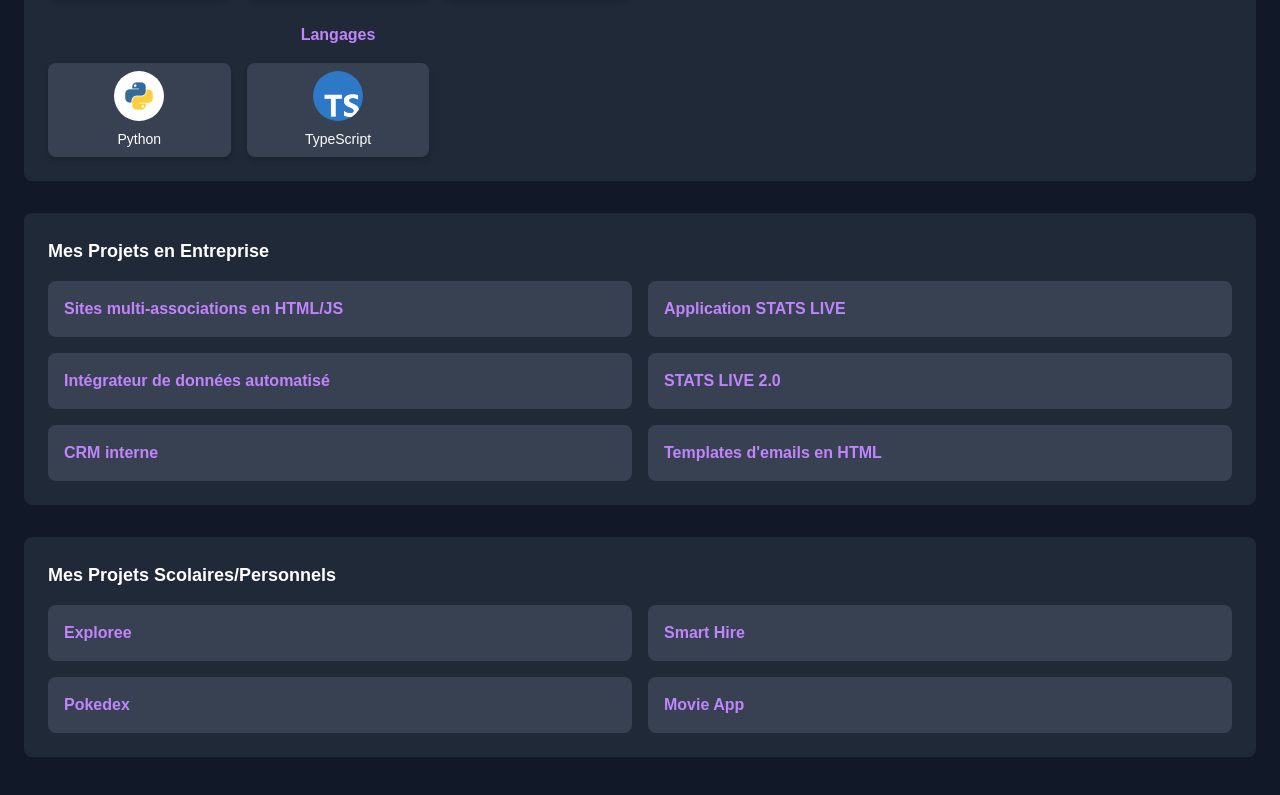
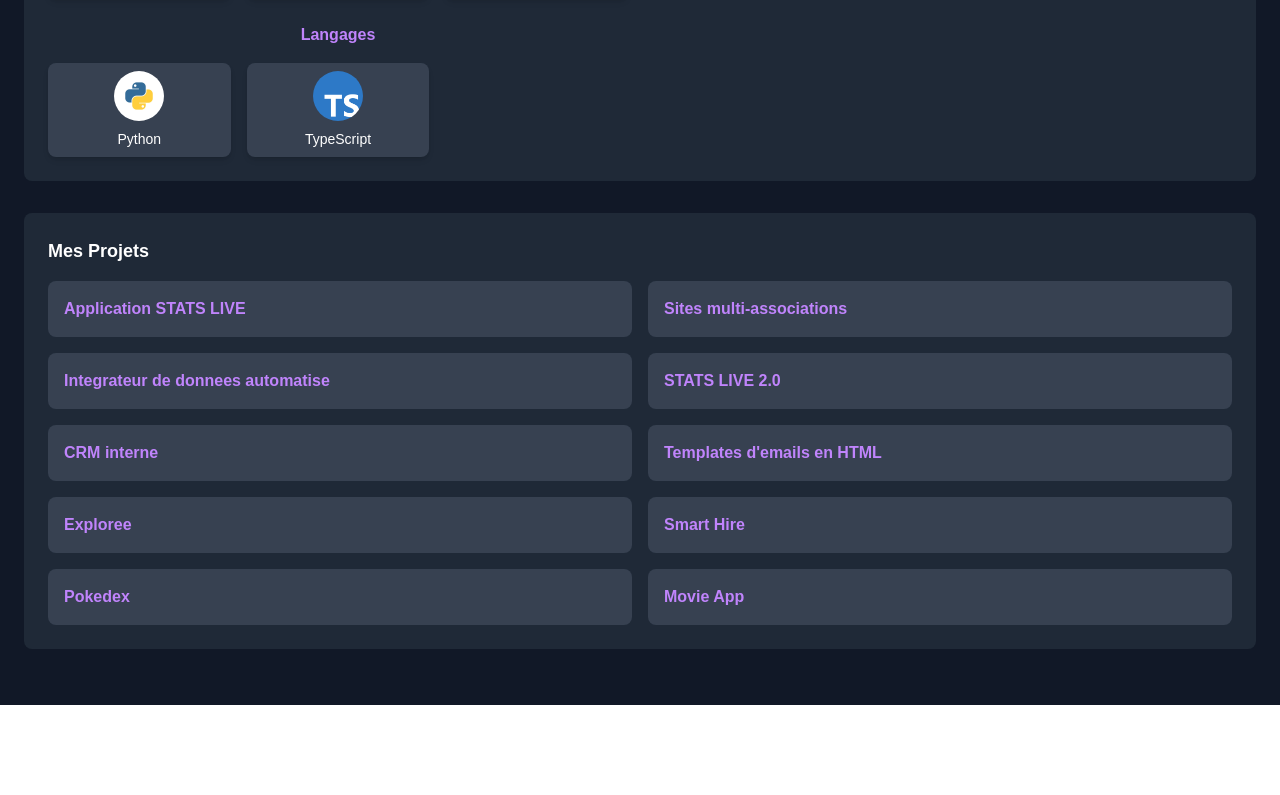
Before and after one commit to Nadjide/portfolio_ts, a Next.js app: page / in a window 1280 px wide. Shown: the part 619-1414 px from the top of the page. After the commit the page ends 1324 px from the top, so only its background shows below. Built offline with nearby package versions, Linux system fonts and the light colour scheme.

Commit message:
Add project details page and enhance project navigation

```diff
--- /dev/null
+++ b/app/ProjectDetails.tsx
@@ -0,0 +1,57 @@
+"use client";
+
+import Image from "next/image";
+import { useState } from "react";
+
+interface ProjectDetailsProps {
+  title: string;
+  description: string;
+  imageSrc: string;
+  videoSrc?: string;
+}
+
+const ProjectDetails: React.FC<ProjectDetailsProps> = ({ title, description, imageSrc, videoSrc }) => {
+  const [isVideoAvailable] = useState(!!videoSrc);
+
+  return (
+    <div className="bg-gray-100 text-gray-900 p-6 rounded-lg shadow-md flex space-x-8">
+      {/* Section Image ou Vidéo */}
+      <div className="w-1/2">
+        {isVideoAvailable ? (
+          <video controls width="100%" className="rounded-lg shadow-md">
+            <source src={videoSrc} type="video/mp4" />
+            Your browser does not support the video tag.
+          </video>
+        ) : (
+          <div className="relative h-72 w-full">
+            <Image
+              src={imageSrc}
+              alt="Aperçu du projet"
+              layout="fill"
+              objectFit="cover"
+              className="rounded-lg shadow-md"
+            />
+          </div>
+        )}
+      </div>
+
+      {/* Section Description */}
+      <div className="w-1/2 flex flex-col justify-between">
+        <div>
+          <h2 className="text-2xl font-semibold mb-4">{title}</h2>
+          <p className="text-gray-700 mb-4">{description}</p>
+          <ul className="list-disc list-inside text-gray-600 mb-4 space-y-2">
+            <li>Lorem ipsum dolor sit amet, consectetur adipiscing elit.</li>
+            <li>Curabitur vel suscipit justo, euismod venenatis elit.</li>
+            <li>Proin commodo dui nec enim hendrerit fermentum.</li>
+          </ul>
+        </div>
+        <button className="bg-purple-500 text-white px-6 py-2 rounded-md hover:bg-purple-600">
+          Voir plus
+        </button>
+      </div>
+    </div>
+  );
+};
+
+export default ProjectDetails;
--- /dev/null
+++ b/app/[slug]/page.tsx
@@ -0,0 +1,35 @@
+"use client";
+
+import { useParams } from "next/navigation";
+import ProjectDetails from "../ProjectDetails";
+import { projectsData } from "../projectsData";
+
+export default function ProjectPage() {
+  const { slug } = useParams() as { slug: string };
+
+  // Trouver le projet correspondant en utilisant le slug
+  const project = projectsData.find(
+    (proj) => proj.title.toLowerCase().replace(/ /g, "-") === slug
+  );
+
+  // Si le projet n'est pas trouvé, afficher un message ou une page d'erreur
+  if (!project) {
+    return (
+      <div className="p-6 text-center text-gray-300">
+        <h2 className="text-2xl font-semibold">Projet non trouvé</h2>
+        <p>Le projet que vous recherchez n'existe pas.</p>
+      </div>
+    );
+  }
+
+  return (
+    <div className="p-6">
+      <ProjectDetails
+        title={project.title}
+        description={project.description}
+        imageSrc={project.imageSrc}
+        videoSrc={project.videoSrc}
+      />
+    </div>
+  );
+}
--- a/app/page.tsx
+++ b/app/page.tsx
@@ -2,9 +2,24 @@
 
 import Image from "next/image";
 import { motion } from "framer-motion";
-import { LocationOn, Email, Phone, DirectionsCar, LinkedIn } from '@mui/icons-material';
+import { LocationOn, Email, Phone, DirectionsCar, LinkedIn } from "@mui/icons-material";
+import { useRouter } from "next/navigation";
+import { projectsData } from "./projectsData";
 
 export default function Home() {
+  const router = useRouter();
+
+  const handleProjectClick = (projectTitle: string) => {
+    const slug = projectTitle
+      .normalize("NFD")
+      .replace(/[\u0300-\u036f]/g, "")
+      .replace(/[^a-zA-Z0-9 ]/g, "")
+      .trim()
+      .toLowerCase()
+      .replace(/ /g, "-");
+    router.push(`/${slug}`);
+  };
+
   return (
     <div className="bg-gray-900 text-white min-h-screen p-6">
       {/* Section de profil et de contact */}
@@ -36,20 +51,19 @@ export default function Home() {
         {/* Section Contact */}
         <div className="flex flex-col justify-center space-y-2 text-right">
           <div className="flex items-center space-x-2 justify-end">
-            <Email style={{ color: '#c084fc' }} />
+            <Email style={{ color: "#c084fc" }} />
             <p>nadjide.omar@outlook.fr</p>
           </div>
           <div className="flex items-center space-x-2 justify-end">
-            <Phone style={{ color: '#c084fc' }} />
+            <Phone style={{ color: "#c084fc" }} />
             <p>06 34 78 67 13</p>
           </div>
           <div className="flex items-center space-x-2 justify-end">
-            <LinkedIn style={{ color: '#c084fc' }} />
+            <LinkedIn style={{ color: "#c084fc" }} />
             <p>Nadjide Omar</p>
           </div>
         </div>
       </motion.div>
-
 
       {/* Section des compétences techniques */}
       <motion.div
@@ -189,48 +203,16 @@ export default function Home() {
         transition={{ duration: 0.5 }}
         className="bg-gray-800 p-6 rounded-lg mb-8"
       >
-        <h3 className="text-lg font-semibold mb-4">Mes Projets en Entreprise</h3>
+        <h3 className="text-lg font-semibold mb-4">Mes Projets</h3>
         <div className="grid grid-cols-1 sm:grid-cols-2 gap-4">
-          {[
-            "Sites multi-associations en HTML/JS",
-            "Application STATS LIVE",
-            "Intégrateur de données automatisé",
-            "STATS LIVE 2.0",
-            "CRM interne",
-            "Templates d'emails en HTML"
-          ].map((project, index) => (
+          {projectsData.map((project) => (
             <motion.div
-              key={index}
+              key={project.title}
               whileHover={{ scale: 1.05 }}
               className="bg-gray-700 p-4 rounded-lg cursor-pointer"
+              onClick={() => handleProjectClick(project.title)}
             >
-              <p className="font-bold text-[#c084fc]">{project}</p>
-            </motion.div>
-          ))}
-        </div>
-      </motion.div>
-
-      {/* Section des projets scolaires/personnels */}
-      <motion.div
-        initial={{ opacity: 0, y: 20 }}
-        animate={{ opacity: 1, y: 0 }}
-        transition={{ duration: 0.5 }}
-        className="bg-gray-800 p-6 rounded-lg mb-8"
-      >
-        <h3 className="text-lg font-semibold mb-4">Mes Projets Scolaires/Personnels</h3>
-        <div className="grid grid-cols-1 sm:grid-cols-2 gap-4">
-          {[
-            "Exploree",
-            "Smart Hire",
-            "Pokedex",
-            "Movie App"
-          ].map((project, index) => (
-            <motion.div
-              key={index}
-              whileHover={{ scale: 1.05 }}
-              className="bg-gray-700 p-4 rounded-lg cursor-pointer"
-            >
-              <p className="font-bold text-[#c084fc]">{project}</p>
+              <p className="font-bold text-[#c084fc]">{project.title}</p>
             </motion.div>
           ))}
         </div>
--- /dev/null
+++ b/app/projectsData.ts
@@ -0,0 +1,73 @@
+export interface ProjectData {
+    id: string;
+    title: string;
+    description: string;
+    imageSrc: string;
+    videoSrc?: string;
+}
+
+export const projectsData: ProjectData[] = [
+    {
+        id: "1",
+        title: "Application STATS LIVE",
+        description: "Application de visualisation en temps réel pour les performances de vente.",
+        imageSrc: "/images/stats_live.png",
+        videoSrc: "/videos/stats_live_demo.mp4",
+    },
+    {
+        id: "2",
+        title: "Sites multi-associations",
+        description: "Développement de sites pour plusieurs associations en interne.",
+        imageSrc: "/images/multi_association.png",
+    },
+    {
+        id: "3",
+        title: "Integrateur de donnees automatise",
+        description: "Outil d'intégration de données automatisé pour la synchronisation des bases de données.",
+        imageSrc: "/images/data_integrator.png",
+    },
+    {
+        id: "4",
+        title: "STATS LIVE 2.0",
+        description: "Version améliorée de l'application STATS LIVE avec de nouvelles fonctionnalités et optimisations.",
+        imageSrc: "/images/stats_live_2.png",
+        videoSrc: "/videos/stats_live_2_demo.mp4",
+    },
+    {
+        id: "5",
+        title: "CRM interne",
+        description: "Développement d'un CRM interne pour la gestion des clients et des leads.",
+        imageSrc: "/images/crm_interne.png",
+    },
+    {
+        id: "6",
+        title: "Templates d'emails en HTML",
+        description: "Création de templates d'emails en HTML pour des communications internes.",
+        imageSrc: "/images/email_templates.png",
+    },
+    {
+        id: "7",
+        title: "Exploree",
+        description: "Application de découverte de nouveaux lieux et d'activités basée sur les préférences des utilisateurs.",
+        imageSrc: "/images/exploree.png",
+        videoSrc: "/videos/exploree_demo.mp4",
+    },
+    {
+        id: "8",
+        title: "Smart Hire",
+        description: "Plateforme de recrutement intelligente facilitant la mise en relation entre recruteurs et candidats.",
+        imageSrc: "/images/smart_hire.png",
+    },
+    {
+        id: "9",
+        title: "Pokedex",
+        description: "Application pour explorer et découvrir des informations sur les Pokémon.",
+        imageSrc: "/images/pokedex.png",
+    },
+    {
+        id: "10",
+        title: "Movie App",
+        description: "Application permettant de rechercher et de découvrir des films avec des informations détaillées.",
+        imageSrc: "/images/movie_app.png",
+    }
+];
```
